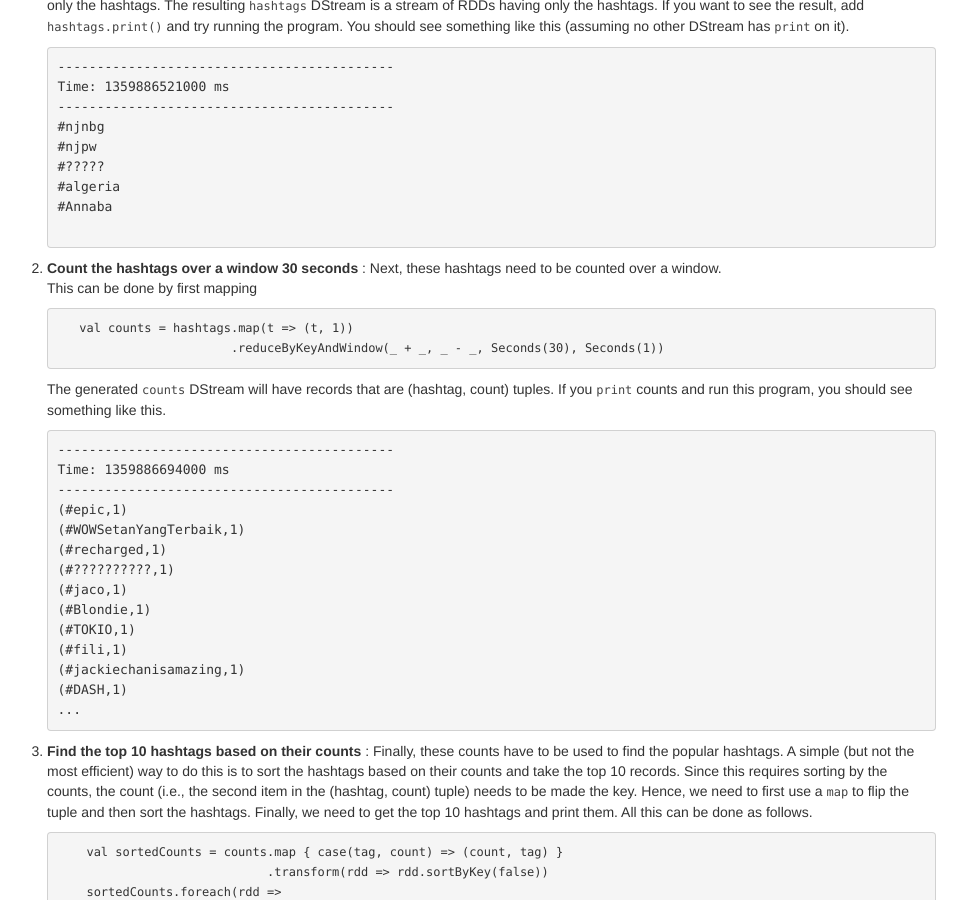
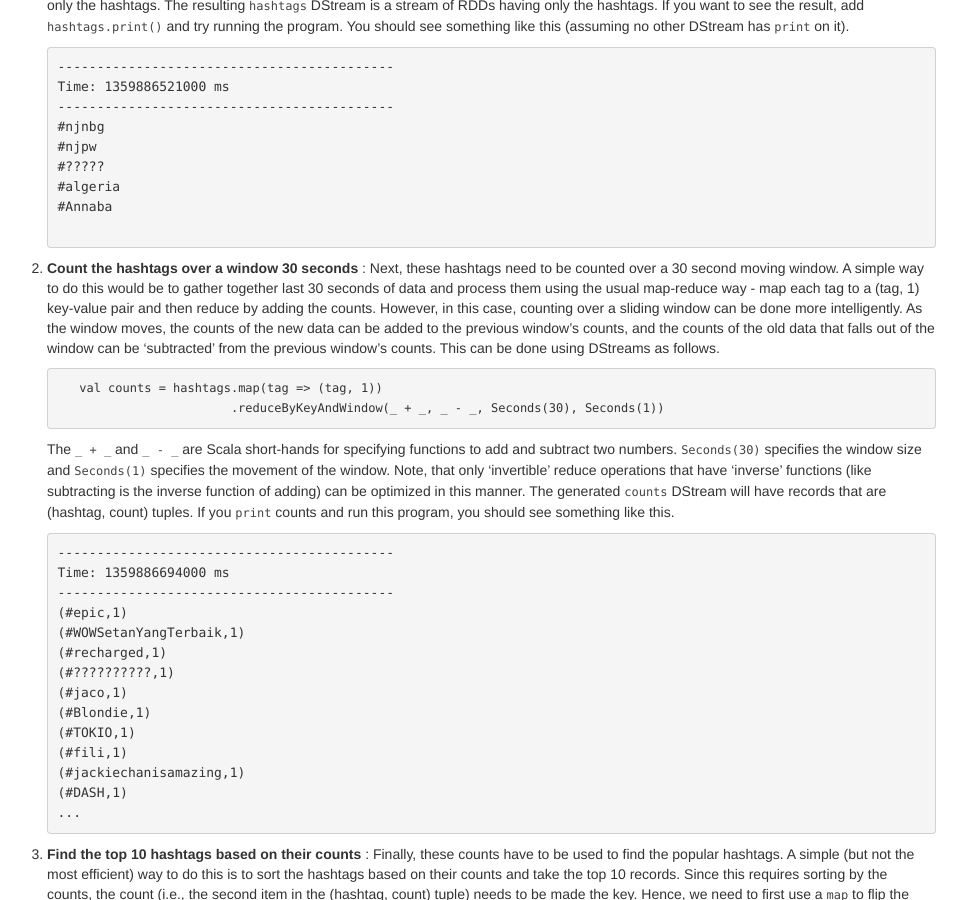
Before and after one commit to databricks/spark-training, a Jekyll site: the page built from strata_2013/index.md, in a window 1280 px wide and 900 px high, scrolled down 15175 px. Shown: the whole window, without its empty margins (161-1128 px from the left). Built offline with Jekyll 4.4.1, drawn with Linux system fonts in a browser that asks for light colours.

Commit message:
Added missing text in Spark Streaming tutorial.

```diff
--- a/strata_2013/index.md
+++ b/strata_2013/index.md
@@ -941,15 +941,20 @@ Next, let's try something more interesting, say, try printing the 10 most popula
 
    </pre>
 
-2. __Count the hashtags over a window 30 seconds__ : Next, these hashtags need to be counted over a window.
-  This can be done by first mapping
+2. __Count the hashtags over a window 30 seconds__ : Next, these hashtags need to be counted over a 30 second moving window.
+   A simple way to do this would be to gather together last 30 seconds of data and process them using the usual map-reduce way - map each tag to a (tag, 1) key-value pair and
+   then reduce by adding the counts. However, in this case, counting over a sliding window can be done more intelligently. As the window moves, the counts of the new data can
+   be added to the previous window's counts, and the counts of the old data that falls out of the window can be 'subtracted' from the previous window's counts. This can be
+   done using DStreams as follows.
 
    ~~~
-      val counts = hashtags.map(t => (t, 1))
+      val counts = hashtags.map(tag => (tag, 1))
                            .reduceByKeyAndWindow(_ + _, _ - _, Seconds(30), Seconds(1))
    ~~~
-
-   The generated `counts` DStream will have records that are (hashtag, count) tuples.
+   The `_ + _` and `_ - _` are Scala short-hands for specifying functions to add and subtract two numbers. `Seconds(30)` specifies
+   the window size and `Seconds(1)` specifies the movement of the window.
+   Note, that only 'invertible' reduce operations that have 'inverse' functions (like subtracting is the inverse function of adding)
+   can be optimized in this manner. The generated `counts` DStream will have records that are (hashtag, count) tuples.
    If you `print` counts and run this program, you should see something like this.
 
    <pre class="nocode">
```
